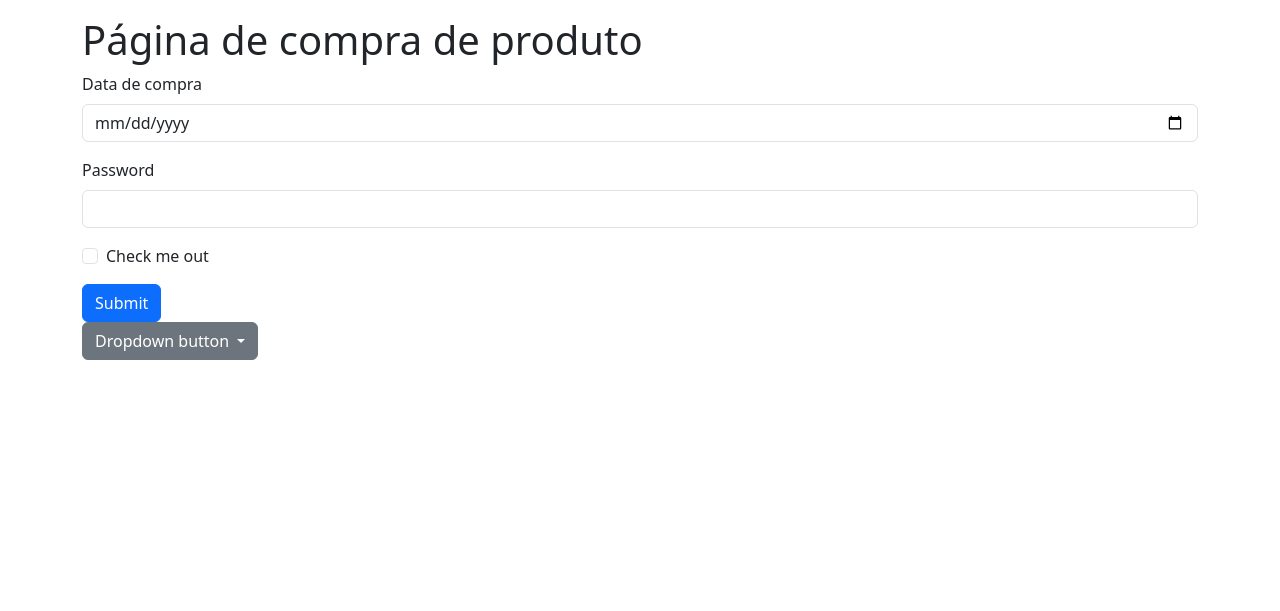
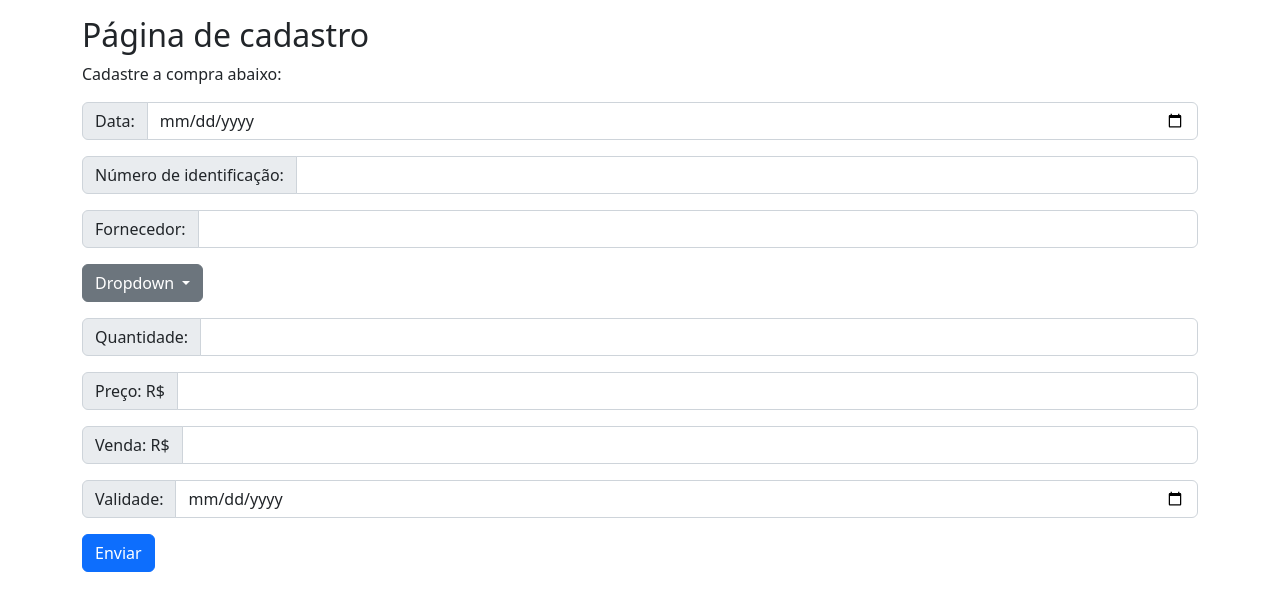
Before and after one commit to leoferro/Estoque_Django, a Django app: page /estoque/pagina_de_compra in a window 1280 px wide. Shown: the top 611 px of the page. Run offline with Django 4.2, Linux system fonts and the light colour scheme.

Commit message:
inicio do template2

```diff
--- a/web_estoque/app_estoque/templates/pagina_compra.html
+++ b/web_estoque/app_estoque/templates/pagina_compra.html
@@ -1,49 +1,71 @@
-<!doctype html>
+<!DOCTYPE html>
 <html lang="pt">
 <head>
+  <title>Bootstrap Example</title>
   <meta charset="utf-8">
   <meta name="viewport" content="width=device-width, initial-scale=1">
-    <title>pagina de compra</title>
-    <link href="https://cdn.jsdelivr.net/npm/bootstrap@5.3.0-alpha3/dist/css/bootstrap.min.css" rel="stylesheet" integrity="sha384-KK94CHFLLe+nY2dmCWGMq91rCGa5gtU4mk92HdvYe+M/SXH301p5ILy+dN9+nJOZ" crossorigin="anonymous">
+  <link href="https://cdn.jsdelivr.net/npm/bootstrap@5.2.3/dist/css/bootstrap.min.css" rel="stylesheet">
+  <script src="https://cdn.jsdelivr.net/npm/bootstrap@5.2.3/dist/js/bootstrap.bundle.min.js"></script>
 </head>
+<body>
 
-  <body>
 <div class="container mt-3">
+  <h2>Página de cadastro</h2>
+  <p>Cadastre a compra abaixo:</p>
 
-    <h1>Página de compra de produto</h1>
-    <script src="https://cdn.jsdelivr.net/npm/bootstrap@5.3.0-alpha3/dist/js/bootstrap.bundle.min.js" integrity="sha384-ENjdO4Dr2bkBIFxQpeoTz1HIcje39Wm4jDKdf19U8gI4ddQ3GYNS7NTKfAdVQSZe" crossorigin="anonymous"></script>
+  <form action="/action_page.php">
+    <div class="input-group mb-3">
+      <span class="input-group-text">Data:</span>
+      <input type="date" class="form-control" name="usrname">
+    </div>
 
+    <div class="input-group mb-3">
+      <span class="input-group-text">Número de identificação:</span>
+      <input type="number" class="form-control" name="usrname">
+    </div>
 
-<form>
-  <div class="mb-3">
-    <label for="exampleInputData1" class="form-label">Data de compra</label>
-    <input type="date" class="form-control" id="exampleInputData1" aria-describedby="emailHelp">
-    <div id="emailHelp" class="form-text"></div>
+    <div class="input-group mb-3">
+      <span class="input-group-text">Fornecedor:</span>
+      <input type="text" class="form-control" name="usrname">
     </div>
-  <div class="mb-3">
-    <label for="exampleInputPassword1" class="form-label">Password</label>
-    <input type="password" class="form-control" id="exampleInputPassword1">
-  </div>
-  <div class="mb-3 form-check">
-    <input type="checkbox" class="form-check-input" id="exampleCheck1">
-    <label class="form-check-label" for="exampleCheck1">Check me out</label>
-  </div>
-  <button type="submit" class="btn btn-primary">Submit</button>
-</form>
 
-<div class="dropdown">
-  <button class="btn btn-secondary dropdown-toggle" type="button" data-bs-toggle="dropdown" aria-expanded="false">
-    Dropdown button
+    <div class="dropdown mb-3">
+  		<button type="button" class="btn btn-secondary dropdown-toggle" data-bs-toggle="dropdown">
+    		Dropdown
   		</button>
   		<ul class="dropdown-menu">
-    <li><a class="dropdown-item" href="#">Action</a></li>
-    <li><a class="dropdown-item" href="#">Another action</a></li>
-    <li><a class="dropdown-item" href="#">Something else here</a></li>
+    	<li><a class="dropdown-item" href="#">info prod1</a></li>
+   	 	<li><a class="dropdown-item" href="#">info prod2</a></li>
+   	 	<li><a class="dropdown-item" href="#">info prod3</a></li>
   		</ul>
 	</div>
 
+    <div class="input-group mb-3">
+      <span class="input-group-text">Quantidade:</span>
+      <input type="number" class="form-control" name="usrname">
+    </div>
+
+     <div class="input-group mb-3">
+      <span class="input-group-text">Preço: R$</span>
+      <input type="number" class="form-control" name="usrname">
+    </div>
+
+    <div class="input-group mb-3">
+      <span class="input-group-text">Venda: R$</span>
+      <input type="number" class="form-control" name="usrname">
+    </div>
+
+    <form action="/action_page.php">
+    <div class="input-group mb-3">
+      <span class="input-group-text">Validade:</span>
+      <input type="date" class="form-control" name="usrname">
+    </div>
+
+
+
+    <button type="submit" class="btn btn-primary">Enviar</button>
+  </form>
 </div>
 
 </body>
-
 </html>
```
Lines whose indentation alone changed are shown as unchanged.
